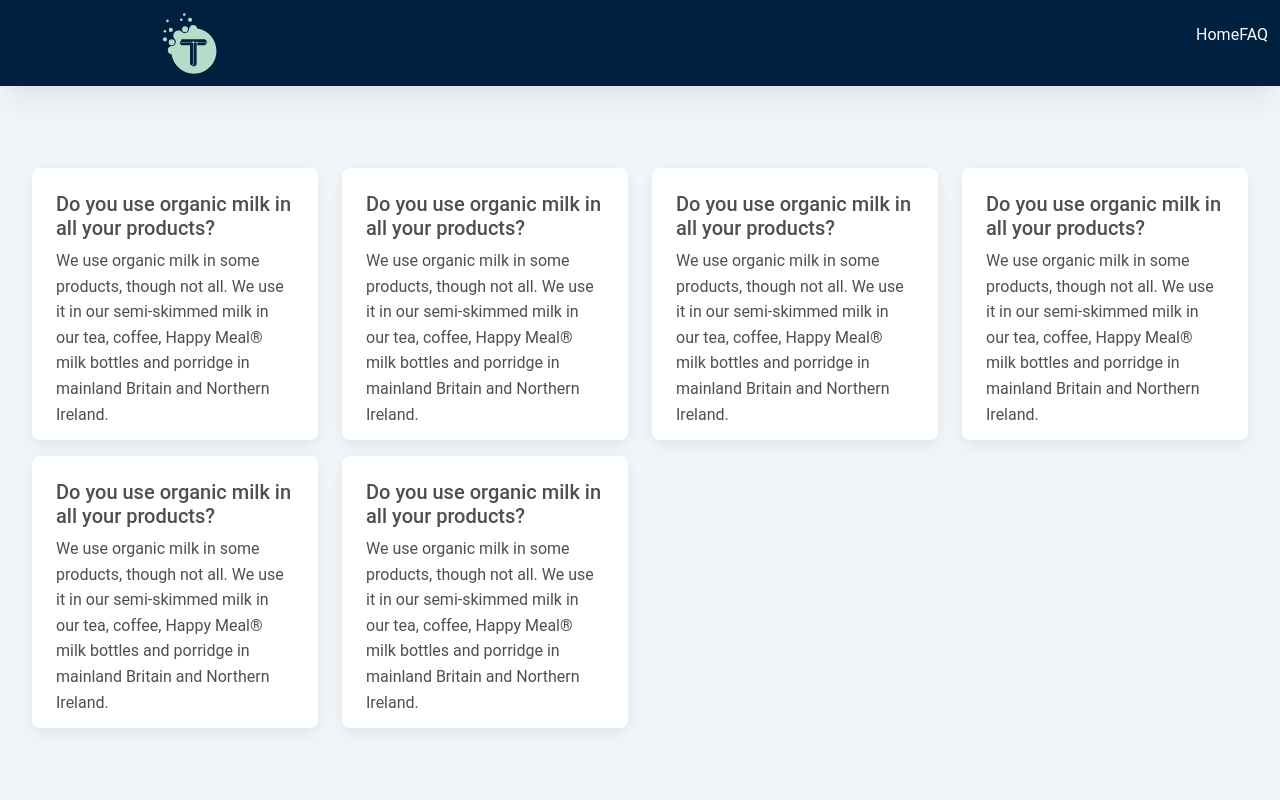
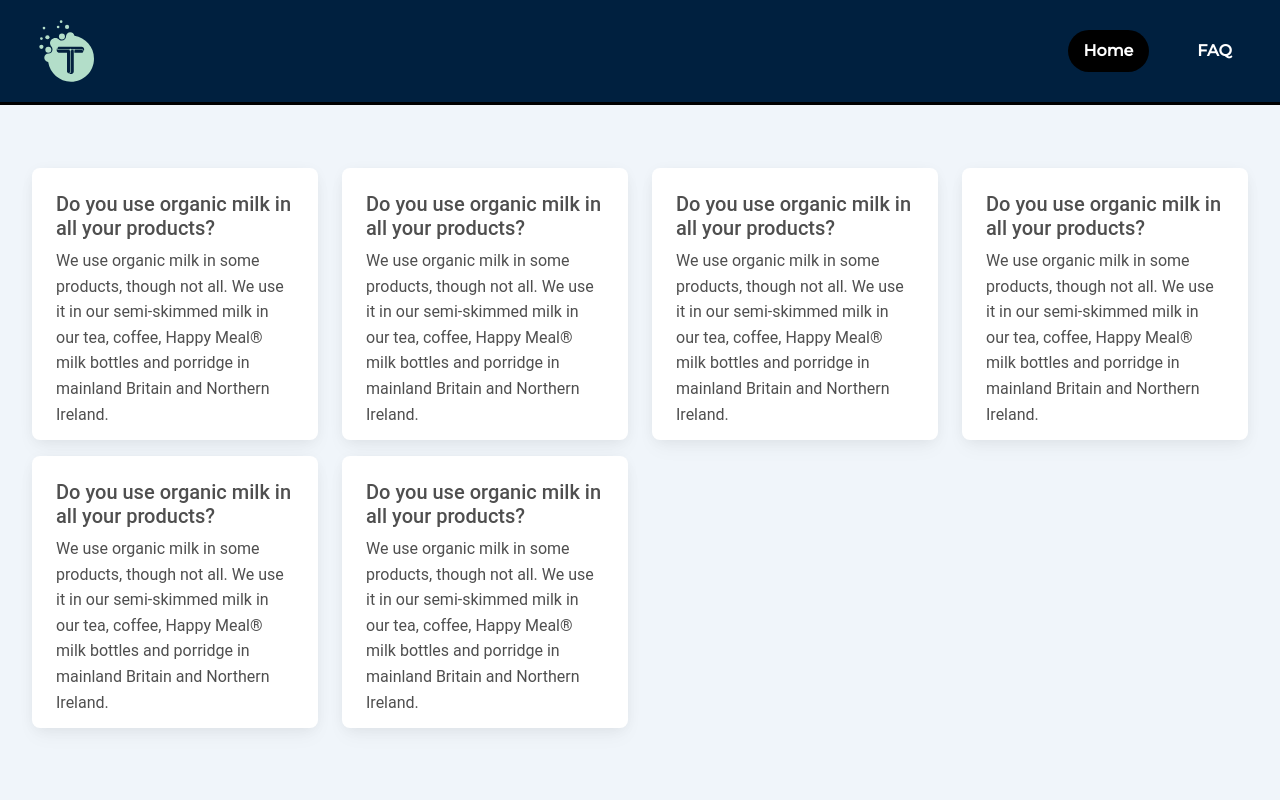
Before and after one commit to Zinwaiyan274/iNspire-hack-website, a Next.js app: page /faq in a window 1280 px wide. Shown: the top 800 px of the page. Built offline with nearby package versions, Linux system fonts and the light colour scheme; a web font is replaced by a local one.

Commit message:
responsvie navbar

```diff
--- a/components/Navbar.js
+++ b/components/Navbar.js
@@ -1,25 +1,50 @@
 import Link from "next/link"
+import Image from "next/image"
+import Script from "next/script"
 
 const Navbar = () => {
     return (
-    <nav class="navbar fixed-top navbar-expand-xl shadow-5">
-        <div class="container-fluid">
-            <div class="ms-5">
-                <img src="/Logo.svg" width="60px"/>
+    // <nav class="navbar fixed-top navbar-expand-lg shadow-5">
+    //     <div class="container-fluid">
+    //         <di class="row">
+    //             <di class="col-2">
+    //                 <div class="navbar-brand ms-5">
+    //                     <img src="/Logo.svg" width="1700px"/>
+    //                 </div>
+    //             </di>
+    //             <div class="col-8">
+    //                 <div class="navItem">
+    //                     <div class="pe-5" id="navbarRightAlignExample">
+    //                         <ul class="ms-auto mb-2 mb-lg-0 me-5 pe-5">
+    //                             <li class="">
+    //                                 <a class="text-white" aria-current="page" href="#">
+    //                                     <Link href='/' style={{ color:'white' }}>Home</Link>
+    //                                 </a>
+    //                             </li>
+    //                             <li class="text-white">
+    //                                 <a class="text-white" aria-current="page" href="#">
+    //                                     <Link href='/faq' style={{ color:'white' }}>FAQ</Link>
+    //                                 </a>
+    //                             </li>
+    //                         </ul>
+    //                     </div>
+    //                 </div>
+    //             </div>
+    //         </di>
+    //     </div>
+    // </nav>
+        <nav>
+            <div class='con'>
+                <div class="logo">
+                    <Image src={'/Logo.svg'} width="70" height="70"/>
+                </div>
+
+                <div class="menu">
+                    <Link href={'/'} class="a is-active">Home</Link>
+                    <Link href={'/faq'} class="a">FAQ</Link>
+                </div>
             </div>
-
-            <div class="navItem">
-                <ul class="">
-                    <li class="">
-                        <Link href={'/'} class="text-white">Home</Link>
-                    </li>
-                    <li class="">
-                        <Link href={'/faq'} class="text-white">FAQ</Link>
-                    </li>
-                </ul>
-            </div>
-        </div>
-    </nav>
+        </nav>
     )
 }
 
--- a/styles/globals.css
+++ b/styles/globals.css
@@ -9,60 +9,118 @@
 }
 
 nav{
-  margin-top: 0;
   background-color: #00203f;
+  position: fixed;
+  top: 0;
+  left: 0;
+  right: 0;
+  z-index: 99;
+  padding: 16px 32px;
+  font-family: 'Montserrat', sans-serif;
+  border-bottom: 3px solid black;
 }
 
-nav img{
-  margin-top: 0;
-  margin-left: 100px;
+.logo{
+
 }
 
-nav .container-fluid .navItem{
-  /* margin-left: 1300px; */
+.con{
+  max-width: 1280px;
+  margin: 0 auto;
+  display: flex;
+  align-items: center;
+  justify-content: space-between;
 }
 
-nav .container-fluid ul{
-  text-decoration: none;
-}
-
-nav .container-fluid ul li{
-  color: white;
-  display: inline;
-  /* padding: 0 20px; */
-}
-
-@media (max-width: 820px){
-  /* tablets */
-  .navbar{
-    display: flex;
-    margin: 0;
-  }
-  nav img{
-    display: inline;
-    /* border: 1px solid white; */
-    margin-left: 10px;
-    margin-right: 0;
-    padding: 0;
-  }
-  nav .container-fluid .navItem{
-    border: 1px solid white;
-    margin-left: 100px;
-    display: flex;
-  }
-  nav .container-fluid .navItem ul li{
-    display: flex;
-    border: 1px solid white;
-    padding: 0;
+@media(min-width:768px){
+  .menu{
+    display: block;
   }
 }
 
-@media(max-width: 1200px){
-  nav .container-fluid .navItem ul li{
-    display: inline;
+.menu{
+  display: flex;
+  flex: 1 1 0%;
+  justify-content: flex-end;
+  margin: 0 -16px;
+}
 
+.menu .a{
+  color: #fff;
+  margin: 0 16px;
+  font-weight: 600;
+  text-decoration: none;
+  transition: 0.4s;
+  padding: 8px 16px;
+  border-radius: 99px;
+}
+
+.menu .a.is-active, .menu .a:hover{
+  background-color: #000;
+}
+
+/* nav img{
+  margin-left: 150px;
+}
+
+nav .navItem{
+  justify-content: end;
+}
+
+nav .navItem ul{
+  display: flex;
+  list-style: none;
+}
+
+
+nav .navItem ul li{
+  padding: 0 30px;
+  border: 1px solid white;
+} */
+/*
+@media(min-width: 1400px) and (max-width: 1920px){
+  nav img{
+    margin-left: 100px;
+  }
+
+  nav .navItem {
+    margin-left: 1200px;
   }
 }
+
+@media(min-width: 1024px) and (max-width: 1400px){
+  nav img{
+    margin-left: 100px;
+  }
+
+  nav .navItem {
+    margin-left: 800px;
+  }
+}
+
+@media(min-width: 820px){
+  nav img{
+    margin-left: 50px;
+  }
+
+  nav .navItem {
+    margin-left: 300px;
+  }
+}
+
+@media(max-width: 767px){
+  nav img{
+    margin-left: 50px;
+  }
+}
+
+@media(max-width: 360px){
+  nav img{
+    margin-left: 0px;
+    border: 1px solid white;
+  }
+} */
+
 
 .head{
   background-color: #191919;
```
